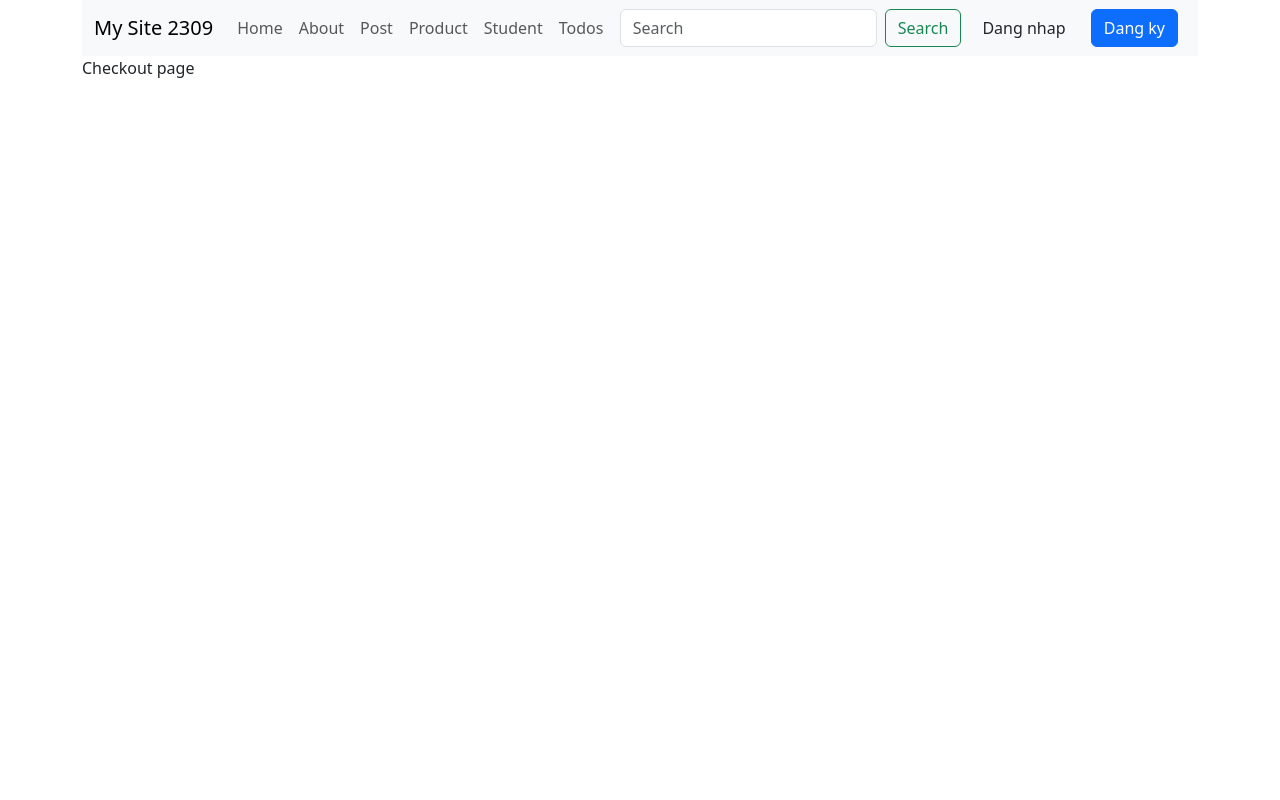
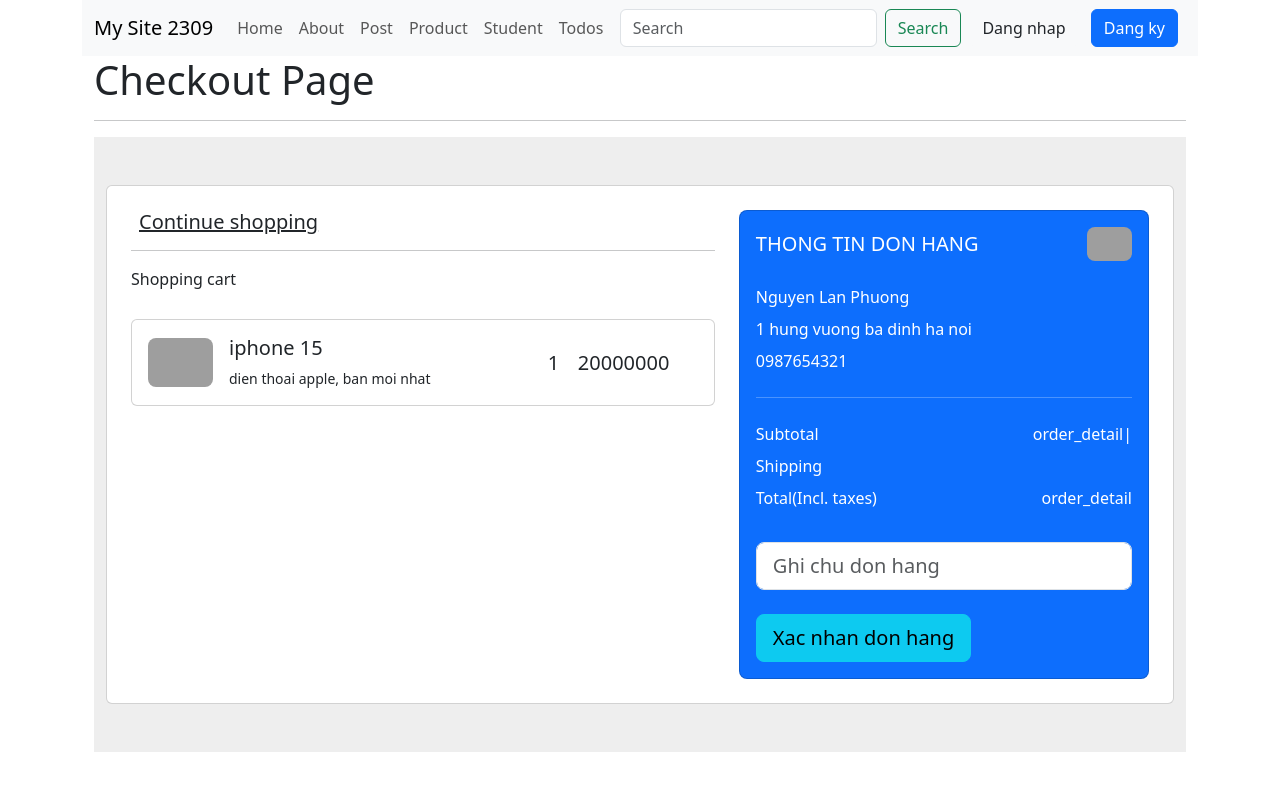
Before and after one commit to letdoitnow/mysite2309, a Django app: template checkout/templates/checkout/checkout.html in a window 1280 px wide. Run offline with Django 4.2, Linux system fonts and the light colour scheme; the template is opened without the code that fills it: values that come from a table or form of the project are taken from there, others are empty; data comes from the database, SQL or seed files in the repository; both versions use the stored data as it was after the commit; parts of the project's set-up code (start-up, migrations or seed data) failed here and were passed over; some libraries are stand-ins or nearby versions; grey boxes are pictures that could not be loaded.

Commit message:
checkout

```diff
--- a/checkout/templates/checkout/checkout.html
+++ b/checkout/templates/checkout/checkout.html
@@ -1,6 +1,112 @@
 {% extends "home/base.html" %}
 
 {% block content %}
-Checkout page
-{{ id }}
+<div class="container">
+    <h1>Checkout Page</h1>
+    <hr/>
+    <section class="h-100 h-custom" style="background-color: #eee;">
+        <div class="container py-5 h-100">
+            <div class="row d-flex justify-content-center align-items-center h-100">
+            <div class="col">
+                <div class="card">
+                <div class="card-body p-4">
+
+                    <div class="row">
+
+                    <div class="col-lg-7">
+                        <h5 class="mb-3"><a href="{% url 'product:product_list' %}" class="text-body"><i
+                            class="fas fa-long-arrow-alt-left me-2"></i>Continue shopping</a></h5>
+                        <hr>
+
+                        <div class="d-flex justify-content-between align-items-center mb-4">
+                        <div>
+                            <p class="mb-1">Shopping cart</p>
+                        </div>
+                        </div>
+
+                        <div class="card mb-3">
+                        <div class="card-body">
+                            <div class="d-flex justify-content-between">
+                            <div class="d-flex flex-row align-items-center">
+                                <div>
+                                <img
+                                    src="https://mdbcdn.b-cdn.net/img/Photos/new-templates/bootstrap-shopping-carts/img1.webp"
+                                    class="img-fluid rounded-3" alt="Shopping item" style="width: 65px;">
+                                </div>
+                                <div class="ms-3">
+                                <h5>{{product.product_name}}</h5>
+                                <p class="small mb-0">{{product.description}}</p>
+                                </div>
+                            </div>
+                            <div class="d-flex flex-row align-items-center">
+                                <div style="width: 30px;">
+                                <h5 class="fw-normal mb-0">1</h5>
+                                </div>
+                                <div style="width: 120px;">
+                                <h5 class="mb-0">{{product.price}}</h5>
+                                </div>
+                                <a href="#!" style="color: #cecece;"><i class="fas fa-trash-alt"></i></a>
+                            </div>
+                            </div>
+                        </div>
+                        </div>
+
+                    </div>
+                    <div class="col-lg-5">
+
+                        <div class="card bg-primary text-white rounded-3">
+                        <div class="card-body">
+                            <div class="d-flex justify-content-between align-items-center mb-4">
+                            <h5 class="mb-0">THONG TIN DON HANG</h5>
+                            <img src="https://mdbcdn.b-cdn.net/img/Photos/Avatars/avatar-6.webp"
+                                class="img-fluid rounded-3" style="width: 45px;" alt="Avatar">
+                            </div>
+
+                            <p class="form-label" for="typeName">{{customer.last_name}} {{customer.first_name}}</p>
+                            <p class="form-label" for="typeName">{{customer.address}}</p>
+                            <p class="form-label" for="typeName">{{customer.phone_number}}</p>
+
+                            <hr class="my-4">
+
+                            <div class="d-flex justify-content-between">
+                            <p class="mb-2">Subtotal</p>
+                            <p class="mb-2">order_detail|</p>
+                            </div>
+
+                            <div class="d-flex justify-content-between">
+                            <p class="mb-2">Shipping</p>
+                            <p class="mb-2">
+                            </p>
+                            </div>
+
+                            <div class="d-flex justify-content-between mb-4">
+                            <p class="mb-2">Total(Incl. taxes)</p>
+                            <p class="mb-2">
+                                order_detail
+                            </p>
+                            </div>
+
+                            <form class="mt-4" action="#" method="POST">
+                                {% csrf_token %}
+                                <div class="form-outline form-white mb-4">
+                                    <input type="text" id="typeName" class="form-control form-control-lg" size="17"
+                                    placeholder="Ghi chu don hang" name="description" />
+                                </div>
+                                <input type="submit" type="button" class="btn btn-info btn-block btn-lg" value="Xac nhan don hang" />
+                            </form>
+
+                        </div>
+                        </div>
+
+                    </div>
+
+                    </div>
+
+                </div>
+                </div>
+            </div>
+            </div>
+        </div>
+    </section>
+</div>
 {% endblock %}
```
Also changed, not shown: checkout/views.py (+7 -1 lines), db.sqlite3.
